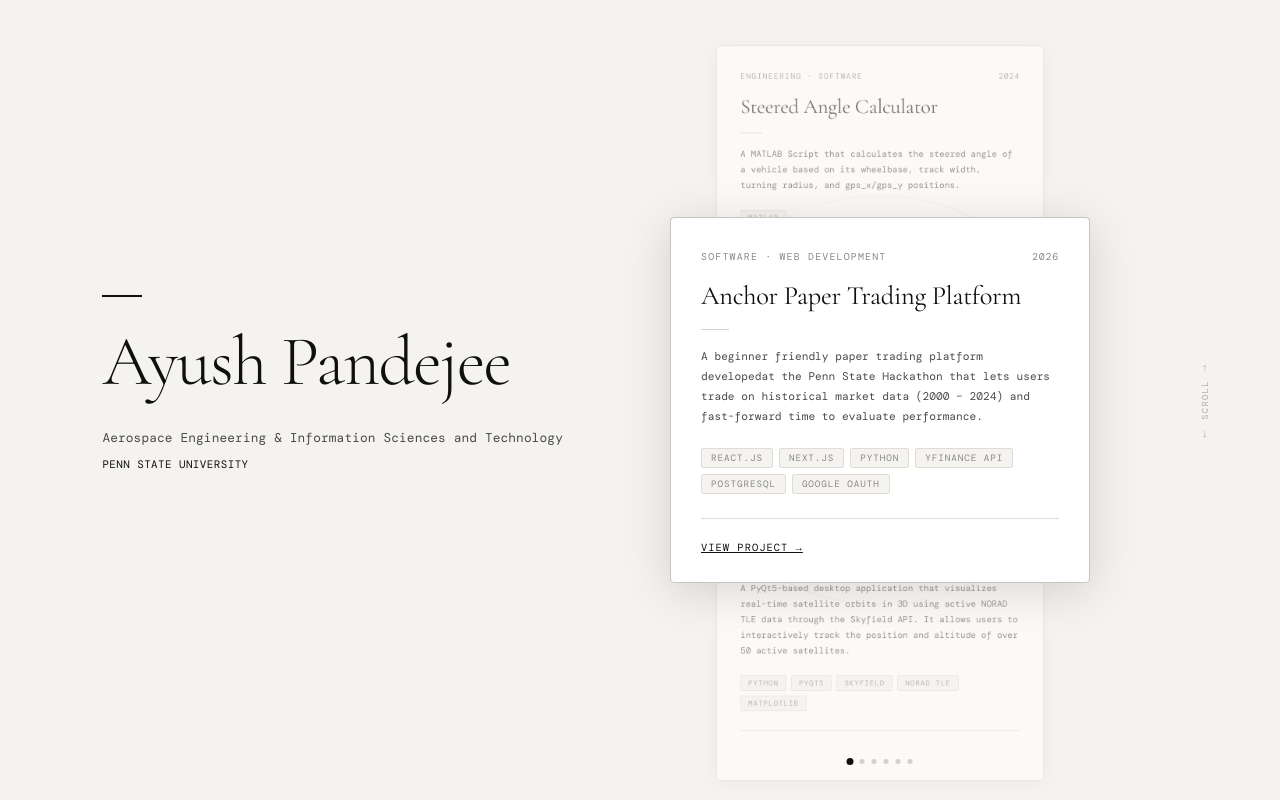
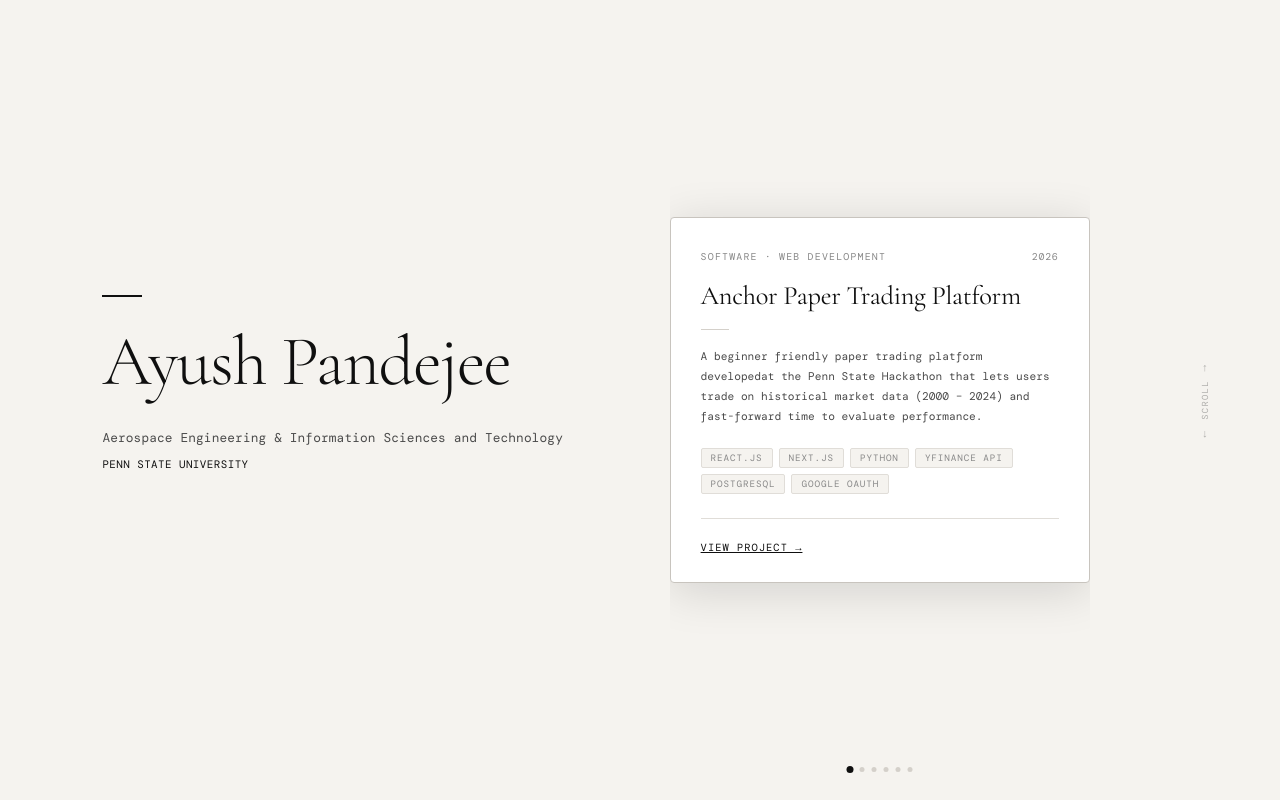
Before and after one commit to ayushp06/Dev-Portfolio, a React (Vite) app: page / in a window 1280 px wide. Built offline with nearby package versions, Linux system fonts and the light colour scheme; a web font is replaced by a local one.

Commit message:
card animations

```diff
--- a/package.json
+++ b/package.json
@@ -9,6 +9,7 @@
     "preview": "vite preview"
   },
   "dependencies": {
+    "embla-carousel-react": "^8.6.0",
     "react": "^18.2.0",
     "react-dom": "^18.2.0"
   },
--- a/src/components/ProjectWheel.css
+++ b/src/components/ProjectWheel.css
@@ -12,13 +12,11 @@
   width: 100%;
   max-width: 420px;
   height: 520px;
-  display: flex;
-  align-items: center;
-  justify-content: center;
+  display: block;
   animation: wheelStageEnter 0.75s cubic-bezier(0.22, 1, 0.36, 1) both;
 }
 .wheel-stage::before {
-  content: '';
+  content: none;
   position: absolute;
   width: 410px;
   height: 410px;
@@ -28,11 +26,40 @@
   z-index: 0;
   animation: wheelOrbit 18s linear infinite;
 }
-.wheel-card-wrapper {
-  position: absolute;
+
+.wheel-viewport {
+  height: 100%;
+  overflow: hidden;
+  position: relative;
+  z-index: 2;
+}
+
+.wheel-container {
+  display: flex;
+  flex-direction: column;
+  height: 100%;
+}
+
+.wheel-slide {
+  flex: 0 0 100%;
+  min-height: 0;
+  width: 100%;
+  display: flex;
+  align-items: center;
+  justify-content: center;
+  opacity: 0.5;
+  transform: scale(0.9);
+  transition: transform 0.45s cubic-bezier(0.22, 1, 0.36, 1), opacity 0.45s ease;
+}
+
+.wheel-slide.is-selected {
+  opacity: 1;
+  transform: scale(1);
+}
+
+.wheel-card-shell {
   width: 100%;
   transform-origin: center center;
-  will-change: transform, opacity;
 }
 /* Hint */
 .wheel-hint {
@@ -61,15 +88,17 @@
   text-orientation: mixed;
   transform: rotate(180deg);
 }
+
 /* Dots nav */
 .wheel-dots {
   position: absolute;
-  bottom: 36px;
   left: 50%;
+  bottom: 28px;
   transform: translateX(-50%);
   display: flex;
   gap: 7px;
   align-items: center;
+  z-index: 3;
 }
 .wheel-dot {
   width: 5px;
@@ -107,6 +136,11 @@
   .wheel-stage {
     animation: none;
   }
+
+  .wheel-slide {
+    transition: none;
+  }
+
   .wheel-stage::before {
     animation: none;
   }
@@ -136,6 +170,6 @@
   }
 
   .wheel-dots {
-    bottom: 10px;
+    bottom: 8px;
   }
 }
--- a/src/components/ProjectWheel.jsx
+++ b/src/components/ProjectWheel.jsx
@@ -1,52 +1,73 @@
 import React, { useState, useEffect, useRef, useCallback } from 'react'
+import useEmblaCarousel from 'embla-carousel-react'
 import projects from '../data/projects.js'
 import ProjectCard from './ProjectCard.jsx'
 import './ProjectWheel.css'
 
-const VISIBLE_SLOTS = [-1, 0, 1] // above center, center, below center
-
-function getSlotProps(slot) {
-  // slot: -1 = above, 0 = center, 1 = below
-  if (slot === 0) {
-    return { scale: 1, opacity: 1, translateY: 0, zIndex: 10 }
-  }
-  if (Math.abs(slot) === 1) {
-    return { scale: 0.78, opacity: 0.55, translateY: slot * 230, zIndex: 5 }
-  }
-  return { scale: 0.6, opacity: 0, translateY: slot * 350, zIndex: 1 }
-}
-
 export default function ProjectWheel() {
   const [activeIndex, setActiveIndex] = useState(0)
-  const [animating, setAnimating] = useState(false)
-  const wheelRef = useRef(null)
+  const [scrollSnaps, setScrollSnaps] = useState([])
+  const wheelOuterRef = useRef(null)
   const accumulatedDelta = useRef(0)
   const lastScrollTime = useRef(0)
-  const total = projects.length
+  const scrollLockRef = useRef(false)
+  const [emblaRef, emblaApi] = useEmblaCarousel({
+    axis: 'y',
+    align: 'center',
+    loop: true,
+  })
 
-  const navigate = useCallback(
-    (dir) => {
-      if (animating) return
-      setAnimating(true)
-      setActiveIndex((prev) => (prev + dir + total) % total)
-      setTimeout(() => setAnimating(false), 420)
+  const onSelect = useCallback((api) => {
+    setActiveIndex(api.selectedScrollSnap())
+  }, [])
+
+  const scrollByDirection = useCallback(
+    (direction) => {
+      if (!emblaApi || scrollLockRef.current) return
+      scrollLockRef.current = true
+      if (direction > 0) {
+        emblaApi.scrollNext()
+      } else {
+        emblaApi.scrollPrev()
+      }
+      window.setTimeout(() => {
+        scrollLockRef.current = false
+      }, 440)
     },
-    [animating, total]
+    [emblaApi]
+  )
+
+  const onDotButtonClick = useCallback(
+    (index) => {
+      if (!emblaApi) return
+      emblaApi.scrollTo(index)
+    },
+    [emblaApi]
   )
 
   useEffect(() => {
-    const el = wheelRef.current
-    if (!el) return
+    if (!emblaApi) return
+    setScrollSnaps(emblaApi.scrollSnapList())
+    onSelect(emblaApi)
+    emblaApi.on('select', onSelect)
+    emblaApi.on('reInit', onSelect)
+    return () => {
+      emblaApi.off('select', onSelect)
+      emblaApi.off('reInit', onSelect)
+    }
+  }, [emblaApi, onSelect])
+
+  useEffect(() => {
+    const el = wheelOuterRef.current
+    if (!el || !emblaApi) return
 
     const onWheel = (e) => {
       e.preventDefault()
       const now = Date.now()
-      // Throttle to one navigation per 400ms
-      if (now - lastScrollTime.current < 400) return
+      if (now - lastScrollTime.current < 350) return
       accumulatedDelta.current += e.deltaY
       if (Math.abs(accumulatedDelta.current) > 30) {
-        const dir = accumulatedDelta.current > 0 ? 1 : -1
-        navigate(dir)
+        scrollByDirection(accumulatedDelta.current > 0 ? 1 : -1)
         accumulatedDelta.current = 0
         lastScrollTime.current = now
       }
@@ -54,27 +75,10 @@ export default function ProjectWheel() {
 
     el.addEventListener('wheel', onWheel, { passive: false })
     return () => el.removeEventListener('wheel', onWheel)
-  }, [navigate])
-
-  // Touch support
-  const touchStart = useRef(null)
-  const onTouchStart = (e) => {
-    touchStart.current = e.touches[0].clientY
-  }
-  const onTouchEnd = (e) => {
-    if (touchStart.current === null) return
-    const delta = touchStart.current - e.changedTouches[0].clientY
-    if (Math.abs(delta) > 40) navigate(delta > 0 ? 1 : -1)
-    touchStart.current = null
-  }
+  }, [emblaApi, scrollByDirection])
 
   return (
-    <div
-      className="wheel-outer"
-      ref={wheelRef}
-      onTouchStart={onTouchStart}
-      onTouchEnd={onTouchEnd}
-    >
+    <div className="wheel-outer" ref={wheelOuterRef}>
       <div className="wheel-hint">
         <span className="wheel-hint-arrow">↑</span>
         <span className="wheel-hint-label">scroll</span>
@@ -82,43 +86,29 @@ export default function ProjectWheel() {
       </div>
 
       <div className="wheel-stage">
-        {VISIBLE_SLOTS.map((slot) => {
-          const idx = (activeIndex + slot + total) % total
-          const project = projects[idx]
-          const { scale, opacity, translateY, zIndex } = getSlotProps(slot)
-          const isCenter = slot === 0
-
-          return (
-            <div
-              key={`slot-${slot}`}
-              className="wheel-card-wrapper"
-              style={{
-                transform: `translateY(${translateY}px) scale(${scale})`,
-                opacity,
-                zIndex,
-                transition: 'transform 0.42s cubic-bezier(0.4, 0, 0.2, 1), opacity 0.42s ease',
-                pointerEvents: isCenter ? 'auto' : 'none',
-              }}
-            >
-              <ProjectCard project={project} isActive={isCenter} />
-            </div>
-          )
-        })}
+        <div className="wheel-viewport" ref={emblaRef}>
+          <div className="wheel-container">
+            {projects.map((project, index) => (
+              <div
+                key={project.title}
+                className={`wheel-slide ${index === activeIndex ? 'is-selected' : ''}`}
+              >
+                <div className="wheel-card-shell">
+                  <ProjectCard project={project} isActive={index === activeIndex} />
+                </div>
+              </div>
+            ))}
+          </div>
+        </div>
       </div>
 
       <div className="wheel-dots">
-        {projects.map((_, i) => (
+        {scrollSnaps.map((_, index) => (
           <button
-            key={i}
-            className={`wheel-dot ${i === activeIndex ? 'active' : ''}`}
-            onClick={() => {
-              if (!animating) {
-                setAnimating(true)
-                setActiveIndex(i)
-                setTimeout(() => setAnimating(false), 420)
-              }
-            }}
-            aria-label={`Go to project ${i + 1}`}
+            key={index}
+            className={`wheel-dot ${index === activeIndex ? 'active' : ''}`}
+            onClick={() => onDotButtonClick(index)}
+            aria-label={`Go to project ${index + 1}`}
           />
         ))}
       </div>
```
Also changed, not shown: 1 other file (tests, documents, lock files or other folders).
